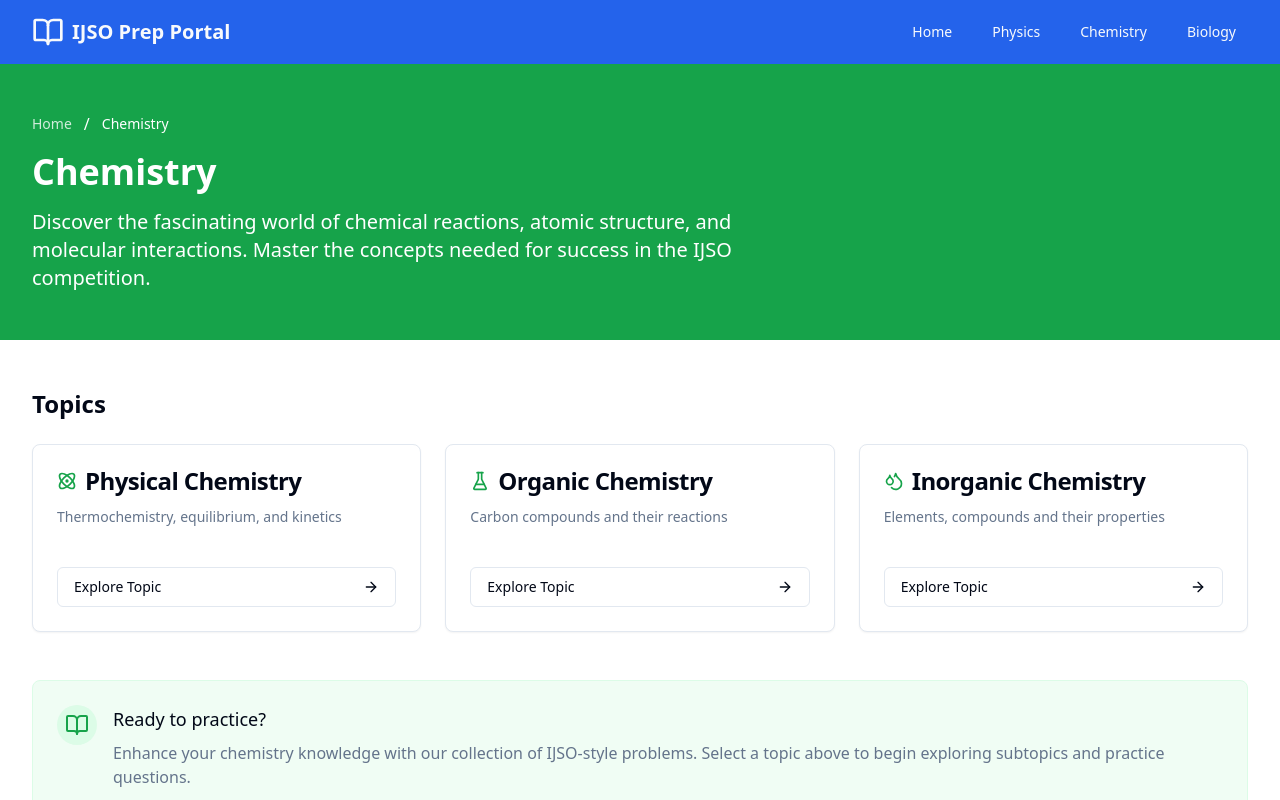
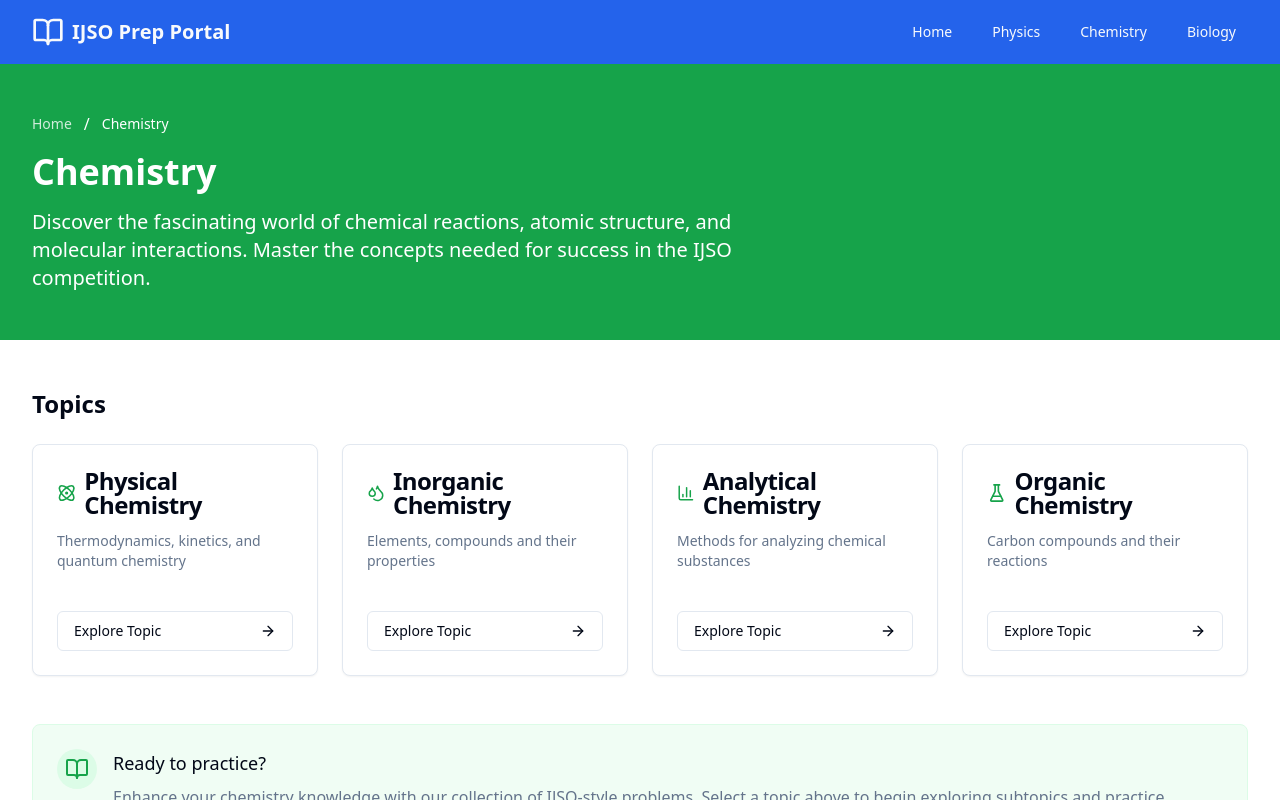
Before and after one commit to Thenurawick/ijso-prep-portal, a React (Vite) app: page /chemistry in a window 1280 px wide. Shown: the top 800 px of the page. Built offline with nearby package versions, Linux system fonts and the light colour scheme.

Commit message:
Refactor: Update chemistry topics
Update the chemistry topics to include Physical Chemistry, Inorganic Chemistry, Analytical Chemistry, and Organic Chemistry.

```diff
--- a/src/pages/Chemistry.tsx
+++ b/src/pages/Chemistry.tsx
@@ -1,6 +1,6 @@
 
 import React from 'react';
-import { ArrowRight, BookOpen, Atom, FlaskConical, Droplets } from 'lucide-react';
+import { ArrowRight, BookOpen, Atom, FlaskConical, Droplets, BarChart3 } from 'lucide-react';
 import { Button } from "@/components/ui/button";
 import { Card, CardContent, CardDescription, CardHeader, CardTitle } from "@/components/ui/card";
 import Navbar from '@/components/Navbar';
@@ -11,21 +11,27 @@ const Chemistry = () => {
   const topics = [
     {
       title: "Physical Chemistry",
-      description: "Thermochemistry, equilibrium, and kinetics",
+      description: "Thermodynamics, kinetics, and quantum chemistry",
       icon: Atom,
       path: "/chemistry/physical"
+    },
+    {
+      title: "Inorganic Chemistry",
+      description: "Elements, compounds and their properties",
+      icon: Droplets,
+      path: "/chemistry/inorganic"
+    },
+    {
+      title: "Analytical Chemistry",
+      description: "Methods for analyzing chemical substances",
+      icon: BarChart3,
+      path: "/chemistry/analytical"
     },
     {
       title: "Organic Chemistry",
       description: "Carbon compounds and their reactions",
       icon: FlaskConical,
       path: "/chemistry/organic"
-    },
-    {
-      title: "Inorganic Chemistry",
-      description: "Elements, compounds and their properties",
-      icon: Droplets,
-      path: "/chemistry/inorganic"
     }
   ];
 
@@ -54,7 +60,7 @@ const Chemistry = () => {
         <div className="max-w-7xl mx-auto px-4 sm:px-6 lg:px-8 py-12">
           <h2 className="text-2xl font-bold mb-6">Topics</h2>
 
-          <div className="grid grid-cols-1 md:grid-cols-3 gap-6 mb-12">
+          <div className="grid grid-cols-1 md:grid-cols-2 lg:grid-cols-4 gap-6 mb-12">
             {topics.map((topic) => (
               <Card key={topic.title} className="h-full flex flex-col">
                 <CardHeader>
```
